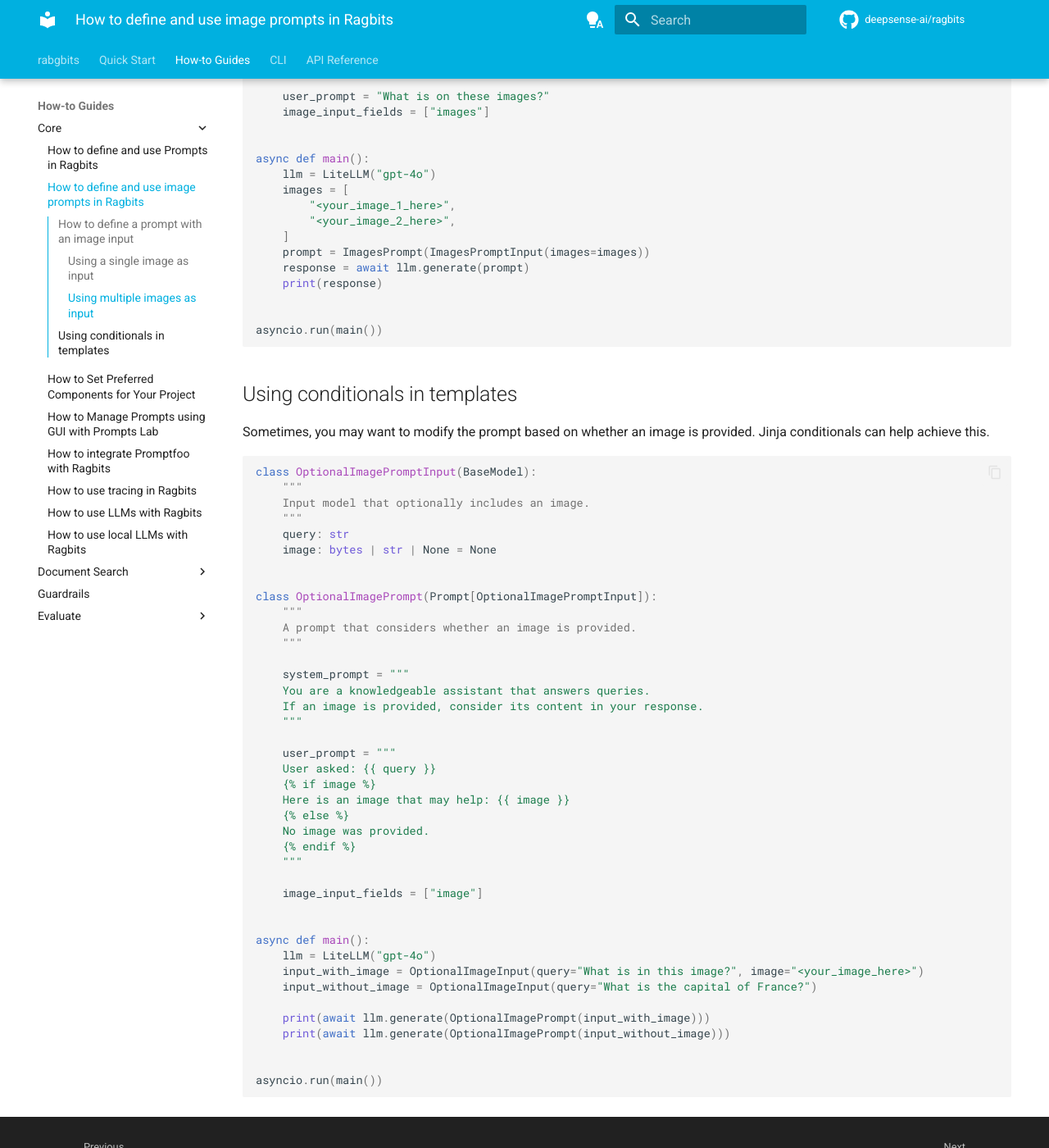
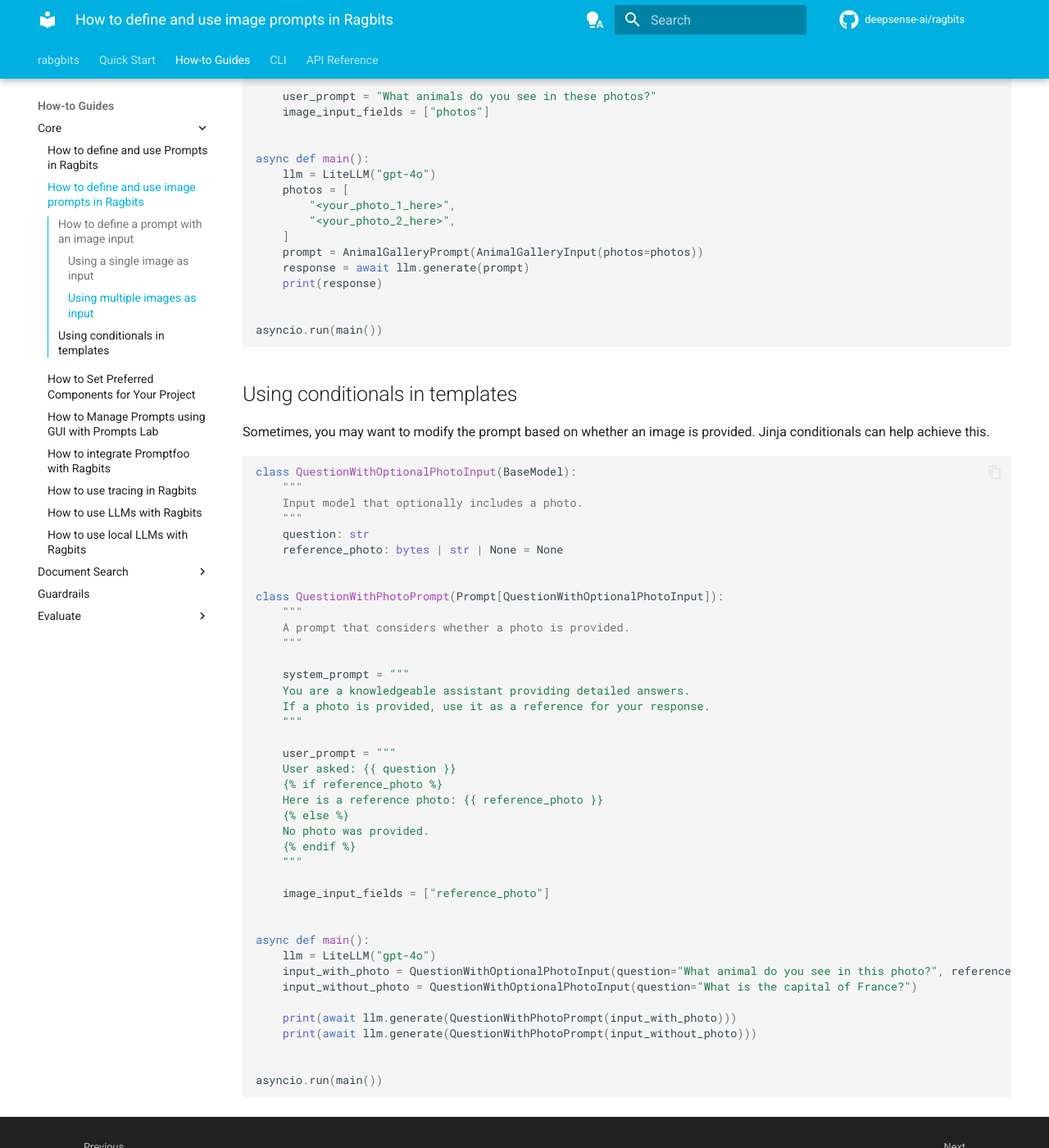
Before and after one commit to deepsense-ai/ragbits, an MkDocs documentation site: the page built from docs/how-to/core/use_images_in_prompts.md, in a window 1280 px wide and 1400 px high, scrolled down 1351 px. Shown: the whole window at 82% size. Built offline with MkDocs 1.6.1 and Material for MkDocs 9.7.7, drawn with Linux system fonts in a browser that asks for light colours; comment, search, counter and statistics services are not loaded; some of the changed text lies outside the part shown.

Commit message:
fixes after review

````diff
--- a/docs/how-to/core/use_images_in_prompts.md
+++ b/docs/how-to/core/use_images_in_prompts.md
@@ -6,7 +6,7 @@ This guide will walk you through defining and using prompts in Ragbits that acce
 
 ### Using a single image as input
 
-To define a prompt that takes a single image as input, create a Pydantic model representing the input structure. The model should include an image field, which is either a **URL pointing to the image** or a **base64-encoded string**.
+To define a prompt that takes a single image as input, create a Pydantic model representing the input structure. The model should include a field for the image, which can be a **URL pointing to the image** or a **base64-encoded string**.
 
 ```python
 import asyncio
@@ -15,25 +15,25 @@ from ragbits.core.prompt import Prompt
 from ragbits.core.llms.litellm import LiteLLM
 
 
-class ImagePromptInput(BaseModel):
+class AnimalPhotoInput(BaseModel):
     """
-    Input model containing a single image.
+    Input model containing a single animal photo.
     """
-    image: bytes | str
+    photo: bytes | str
 
 
-class ImagePrompt(Prompt):
+class AnimalPhotoPrompt(Prompt):
     """
-    A prompt for generating a caption from an image.
+    A prompt for identifying an animal in a photo.
     """
 
-    user_prompt = "What is on this image?"
-    image_input_fields = ["image"]
+    user_prompt = "What animal do you see in this photo?"
+    image_input_fields = ["photo"]
 
 
 async def main():
     llm = LiteLLM("gpt-4o")
-    prompt = ImagePrompt(ImagePromptInput(image="<your_image_here>"))
+    prompt = AnimalPhotoPrompt(AnimalPhotoInput(photo="<your_photo_here>"))
     response = await llm.generate(prompt)
     print(response)
 
@@ -43,32 +43,32 @@ asyncio.run(main())
 
 ### Using multiple images as input
 
-If you need a prompt that accepts multiple images, define an input model containing a list of image strings.
+If you need a prompt that accepts multiple images, define an input model containing a list of image fields.
 
 ```python
-class ImagesPromptInput(BaseModel):
+class AnimalGalleryInput(BaseModel):
     """
-    Input model containing multiple images.
+    Input model containing multiple animal photos.
     """
-    images: list[bytes | str]
+    photos: list[bytes | str]
 
 
-class ImagesPrompt(Prompt):
+class AnimalGalleryPrompt(Prompt):
     """
-    A prompt for generating descriptions from multiple images.
+    A prompt for identifying animals in multiple photos.
     """
 
-    user_prompt = "What is on these images?"
-    image_input_fields = ["images"]
+    user_prompt = "What animals do you see in these photos?"
+    image_input_fields = ["photos"]
 
 
 async def main():
     llm = LiteLLM("gpt-4o")
-    images = [
-        "<your_image_1_here>",
-        "<your_image_2_here>",
+    photos = [
+        "<your_photo_1_here>",
+        "<your_photo_2_here>",
     ]
-    prompt = ImagesPrompt(ImagesPromptInput(images=images))
+    prompt = AnimalGalleryPrompt(AnimalGalleryInput(photos=photos))
     response = await llm.generate(prompt)
     print(response)
 
@@ -81,43 +81,43 @@ asyncio.run(main())
 Sometimes, you may want to modify the prompt based on whether an image is provided. Jinja conditionals can help achieve this.
 
 ```python
-class OptionalImagePromptInput(BaseModel):
+class QuestionWithOptionalPhotoInput(BaseModel):
     """
-    Input model that optionally includes an image.
+    Input model that optionally includes a photo.
     """
-    query: str
-    image: bytes | str | None = None
+    question: str
+    reference_photo: bytes | str | None = None
 
 
-class OptionalImagePrompt(Prompt[OptionalImagePromptInput]):
+class QuestionWithPhotoPrompt(Prompt[QuestionWithOptionalPhotoInput]):
     """
-    A prompt that considers whether an image is provided.
+    A prompt that considers whether a photo is provided.
     """
 
     system_prompt = """
-    You are a knowledgeable assistant that answers queries.
-    If an image is provided, consider its content in your response.
+    You are a knowledgeable assistant providing detailed answers.
+    If a photo is provided, use it as a reference for your response.
     """
 
     user_prompt = """
-    User asked: {{ query }}
-    {% if image %}
-    Here is an image that may help: {{ image }}
+    User asked: {{ question }}
+    {% if reference_photo %}
+    Here is a reference photo: {{ reference_photo }}
     {% else %}
-    No image was provided.
+    No photo was provided.
     {% endif %}
     """
 
-    image_input_fields = ["image"]
+    image_input_fields = ["reference_photo"]
 
 
 async def main():
     llm = LiteLLM("gpt-4o")
-    input_with_image = OptionalImageInput(query="What is in this image?", image="<your_image_here>")
-    input_without_image = OptionalImageInput(query="What is the capital of France?")
+    input_with_photo = QuestionWithOptionalPhotoInput(question="What animal do you see in this photo?", reference_photo="<your_photo_here>")
+    input_without_photo = QuestionWithOptionalPhotoInput(question="What is the capital of France?")
 
-    print(await llm.generate(OptionalImagePrompt(input_with_image)))
-    print(await llm.generate(OptionalImagePrompt(input_without_image)))
+    print(await llm.generate(QuestionWithPhotoPrompt(input_with_photo)))
+    print(await llm.generate(QuestionWithPhotoPrompt(input_without_photo)))
 
 
 asyncio.run(main())
````
